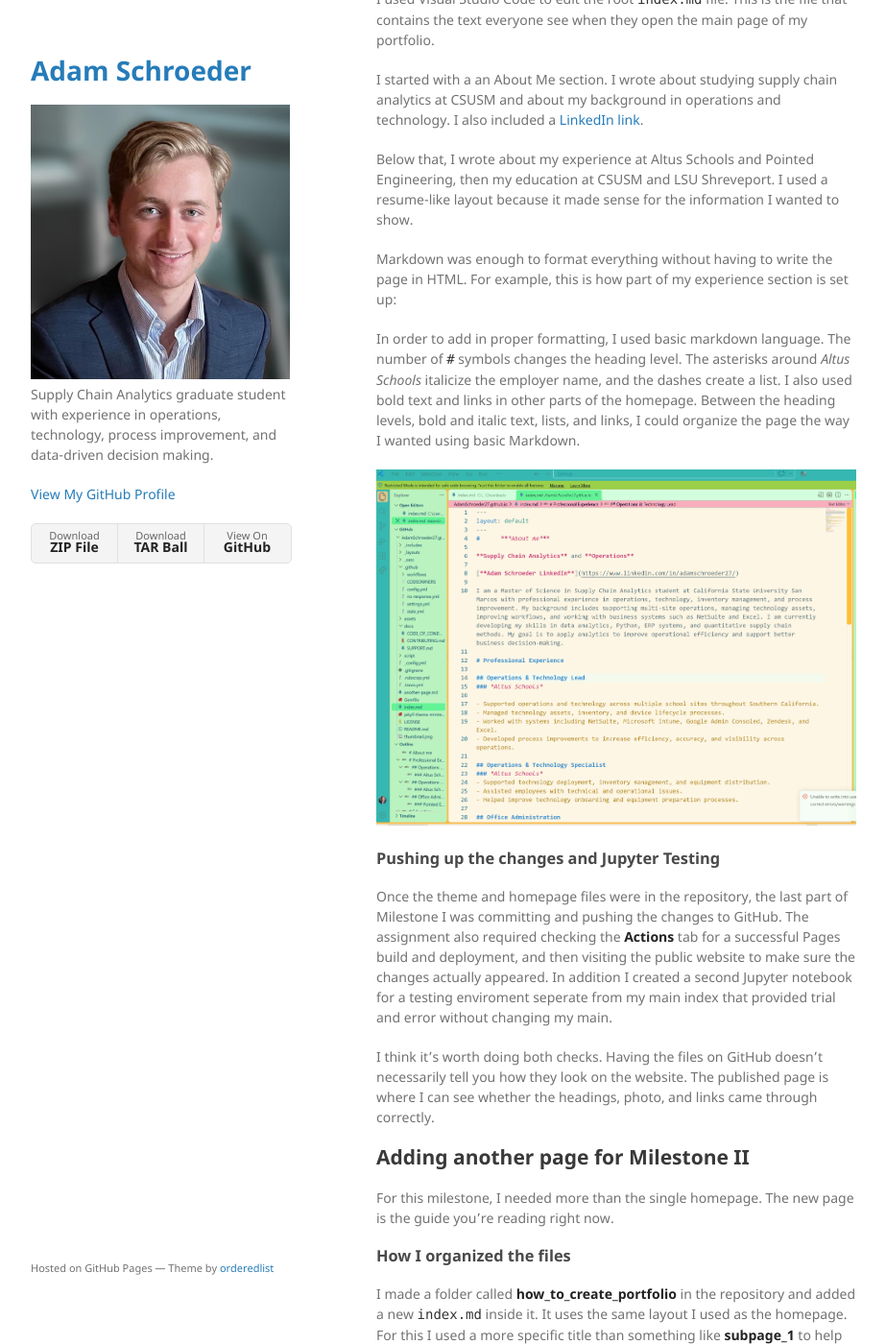
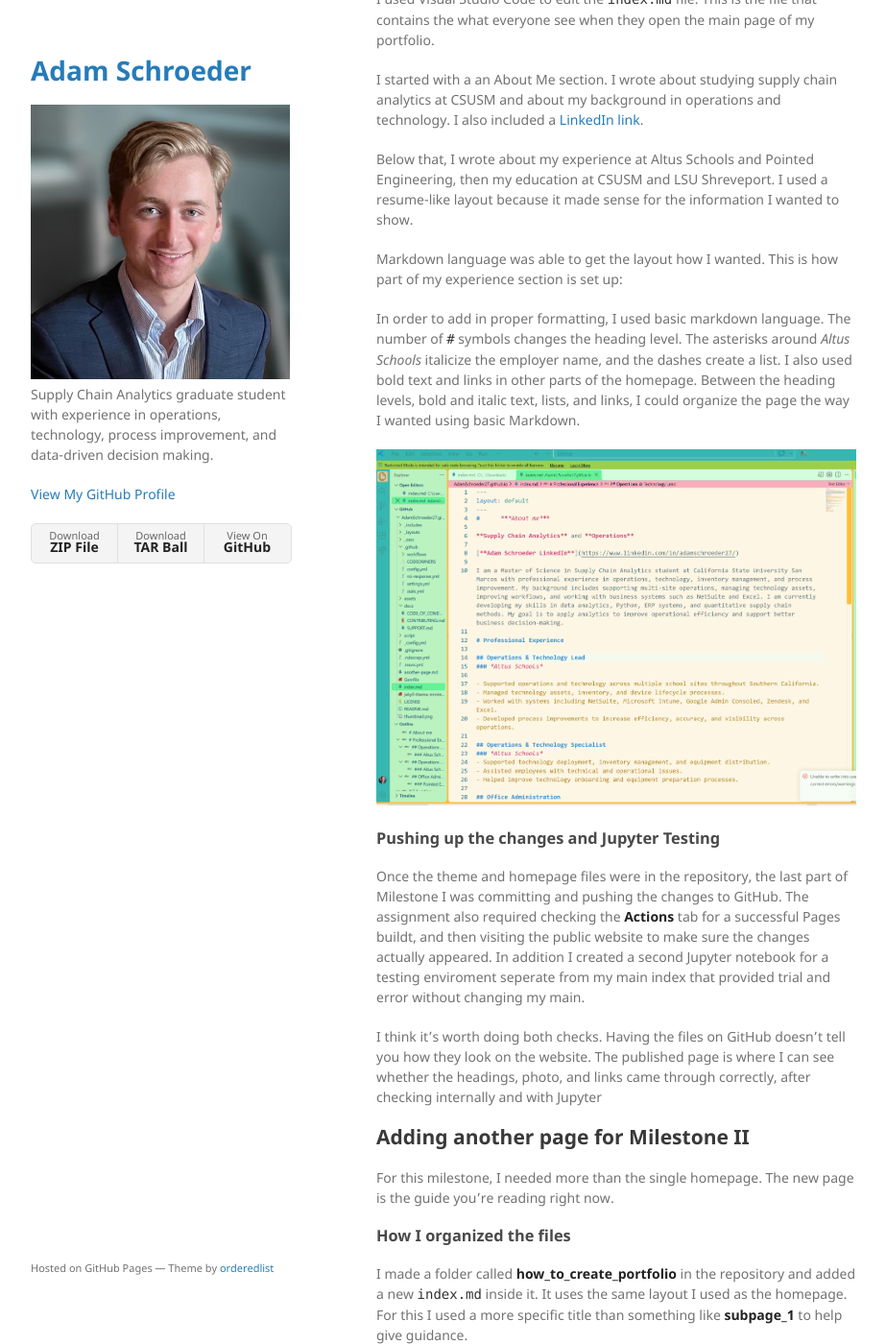
Before and after one commit to AdamSchroeder27/AdamSchroeder27.github.io, a Jekyll site: the page built from how_to_create_portfolio/index.md, in a window 1280 px wide and 1400 px high, scrolled down 1502 px. Shown: the whole window at 96% size, without its empty margins (178-1101 px from the left). Built offline with Jekyll 4.4.1, drawn with Linux system fonts in a browser that asks for light colours; our own code applies the rules of GitHub Pages for plain Markdown files; some of the changed text lies outside the part shown.

Commit message:
projects

````diff
--- a/how_to_create_portfolio/index.md
+++ b/how_to_create_portfolio/index.md
@@ -5,7 +5,7 @@ layout: default
 
 In order to create a an e-portfolia using my github username I followed the following steps. I used the **Minimal** Jekyll theme provided which helped create the classic resume look. The idea was to put my all of my proffessional experiences and education in one place, that is easily distributable. This will eventually be a hub for class projects in one place.
 
-The theme controls the appearance of the website, in only added my personal information to it. I did nott change the original theme's layout or styling. Most of what I worked on was the configuration file and the Markdown file that holds the homepage.
+The theme controls the appearance of the website, in only added my personal information to it. I did not change the original theme's layout or styling. Most of what I worked on was the configuration file and the Markdown file that holds the homepage.
 
 My [GitHub repository](https://github.com/AdamSchroeder27/AdamSchroeder27.github.io) is called `AdamSchroeder27.github.io`, and my website address is [adamschroeder27.github.io](https://adamschroeder27.github.io/).
 
@@ -34,13 +34,13 @@ The `title` and `description` are specific to my portfolio. The `logo` setting t
 
 ### Editing the homepage in VS Code
 
-I used Visual Studio Code to edit the root `index.md` file. This is the file that contains the text everyone see when they open the main page of my portfolio.
+I used Visual Studio Code to edit the `index.md` file. This is the file that contains the what everyone see when they open the main page of my portfolio.
 
 I started with a an About Me section. I wrote about studying supply chain analytics at CSUSM and about my background in operations and technology. I also included a [LinkedIn link](https://www.linkedin.com/in/adamschroeder27/).
 
 Below that, I wrote about my experience at Altus Schools and Pointed Engineering, then my education at CSUSM and LSU Shreveport. I used a resume-like layout because it made sense for the information I wanted to show.
 
-Markdown was enough to format everything without having to write the page in HTML. For example, this is how part of my experience section is set up:
+Markdown language was able to get the layout how I wanted. This is how part of my experience section is set up:
 
 In order to add in proper formatting, I used basic markdown language. The number of `#` symbols changes the heading level. The asterisks around *Altus Schools* italicize the employer name, and the dashes create a list. I also used bold text and links in other parts of the homepage. Between the heading levels, bold and italic text, lists, and links, I could organize the page the way I wanted using basic Markdown.
 
@@ -48,9 +48,9 @@ In order to add in proper formatting, I used basic markdown language. The number
 
 ### Pushing up the changes and Jupyter Testing
 
-Once the theme and homepage files were in the repository, the last part of Milestone I was committing and pushing the changes to GitHub. The assignment also required checking the **Actions** tab for a successful Pages build and deployment, and then visiting the public website to make sure the changes actually appeared. In addition I created a second Jupyter notebook for a testing enviroment seperate from my main index that provided trial and error without changing my main.
+Once the theme and homepage files were in the repository, the last part of Milestone I was committing and pushing the changes to GitHub. The assignment also required checking the **Actions** tab for a successful Pages buildt, and then visiting the public website to make sure the changes actually appeared. In addition I created a second Jupyter notebook for a testing enviroment seperate from my main index that provided trial and error without changing my main.
 
-I think it's worth doing both checks. Having the files on GitHub doesn't necessarily tell you how they look on the website. The published page is where I can see whether the headings, photo, and links came through correctly.
+I think it's worth doing both checks. Having the files on GitHub doesn't tell you how they look on the website. The published page is where I can see whether the headings, photo, and links came through correctly, after checking internally and with Jupyter
 
 ## Adding another page for Milestone II
 
@@ -70,7 +70,6 @@ The homepage's `index.md` is still at the topof the repository. The second `inde
 
 I went back to the original `index.md` and added a **Projects** section underneath Education. I didn't need to change the theme's navigation. I just added a Markdown link to the folder:
 
-```markdown
 # Projects
 
 ## How I Built My E-Portfolio
@@ -87,7 +86,7 @@ Before turning in the second milestone, I need to commit and push the new files,
 OOOOOOOOOO
 
 
-The main thing I learned from this assignment is how the files are connected: `_config.yml` holds the site settings, the root `index.md` is the homepage, and putting another `index.md` in a folder creates another page. I can use the same setup later to add actual analytics projects instead of trying to fit everything onto the homepage.
+The main thing I learned from this assignment is how the files are connected: `_config.yml` holds the site settings, the root `index.md` is the homepage, and putting another `index.md` in a folder creates another page. By doing this I have places where everything can be organized neatly.
 
 ## References
 
````
Also changed, not shown: index.md (+8 -0 lines), 1 other file.
